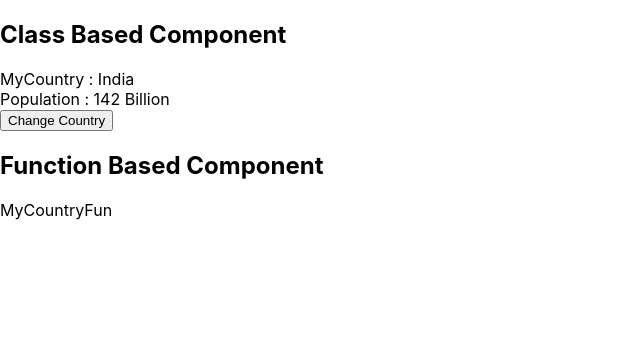
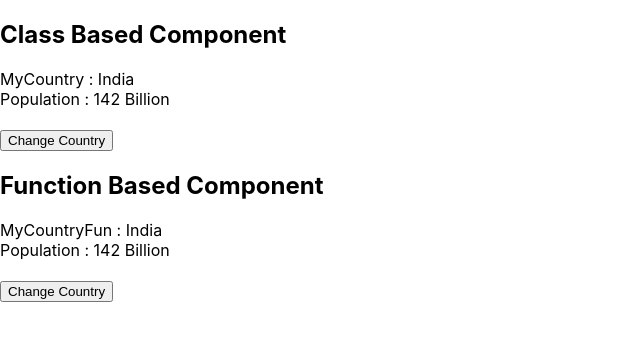
Before and after one commit to falduharsh1/FirstReact, a React (Create React App) app: page / in a window 1280 px wide. Shown: the top 340 px of the page, without its empty margins (0-640 px from the left). Built offline with nearby package versions, Linux system fonts and the light colour scheme.

Commit message:
component

```diff
--- a/src/Component/MyCountry.js
+++ b/src/Component/MyCountry.js
@@ -23,6 +23,7 @@ export default class MyCountry extends Component {
                 <h2>Class Based Component</h2>
                 <div>MyCountry : {this.state.name}</div>
                 <div>Population : {this.state.Population}</div>
+                <br></br>
                 <button onClick={this.HandleCounty}>Change Country</button>
             </div>
         );
--- a/src/Component/MyCountryFun.js
+++ b/src/Component/MyCountryFun.js
@@ -1,10 +1,25 @@
-import React from 'react';
+import React, { useState } from "react";
 
-export default function MyCountryFun () {
-    return (
-        <div>
-            <h2>Function Based Component</h2>
-            <div>MyCountryFun</div>
-        </div>
-    );
+export default function MyCountryFun() {
+  const [Country, setCountry] = useState({
+    name: "India",
+    Population: "142 Billion",
+  });
+
+  const HandleCounty = () => {
+    setCountry({
+        name : 'USA',
+        Population : '14 Billion'
+    })
+  }
+
+  return (
+    <div>
+      <h2>Function Based Component</h2>
+      <div>MyCountryFun : {Country.name}</div>
+      <div>Population : {Country.Population}</div>
+      <br></br>
+      <button onClick={HandleCounty}>Change Country</button>
+    </div>
+  );
 }
```
